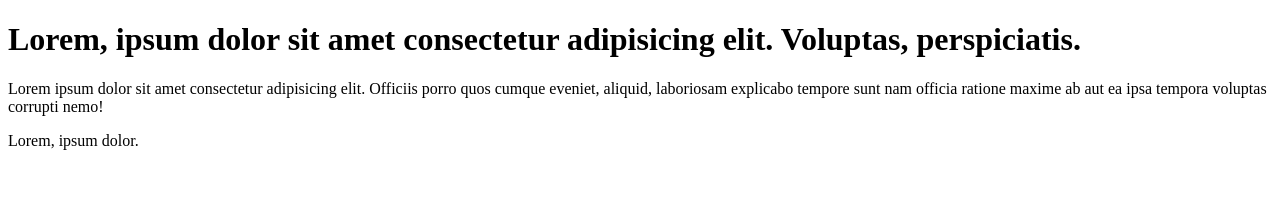
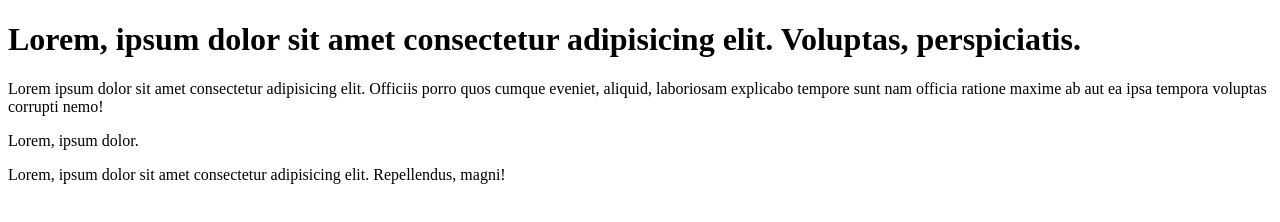
Before and after one commit to AlgoAlchemist04/Learning-Git, a plain HTML site: page index.html in a window 1280 px wide. Drawn offline with Linux system fonts and the light colour scheme.

Commit message:
added a new paragraph

```diff
--- a/index.html
+++ b/index.html
@@ -13,6 +13,7 @@
         explicabo tempore sunt nam officia ratione maxime ab aut ea ipsa tempora voluptas corrupti nemo!</p>
 
         <p>Lorem, ipsum dolor.</p>
+        <p>Lorem, ipsum dolor sit amet consectetur adipisicing elit. Repellendus, magni!</p>
 </body>
 
 </html>
```
